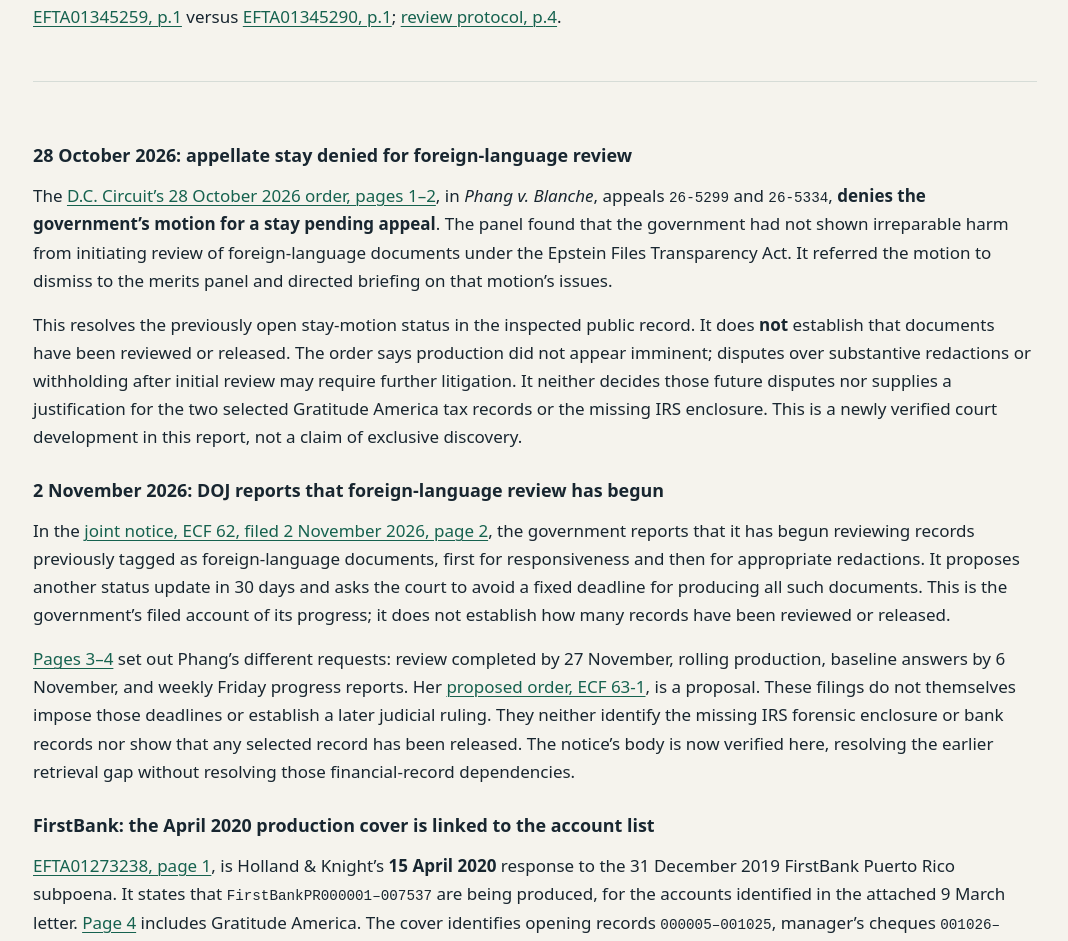
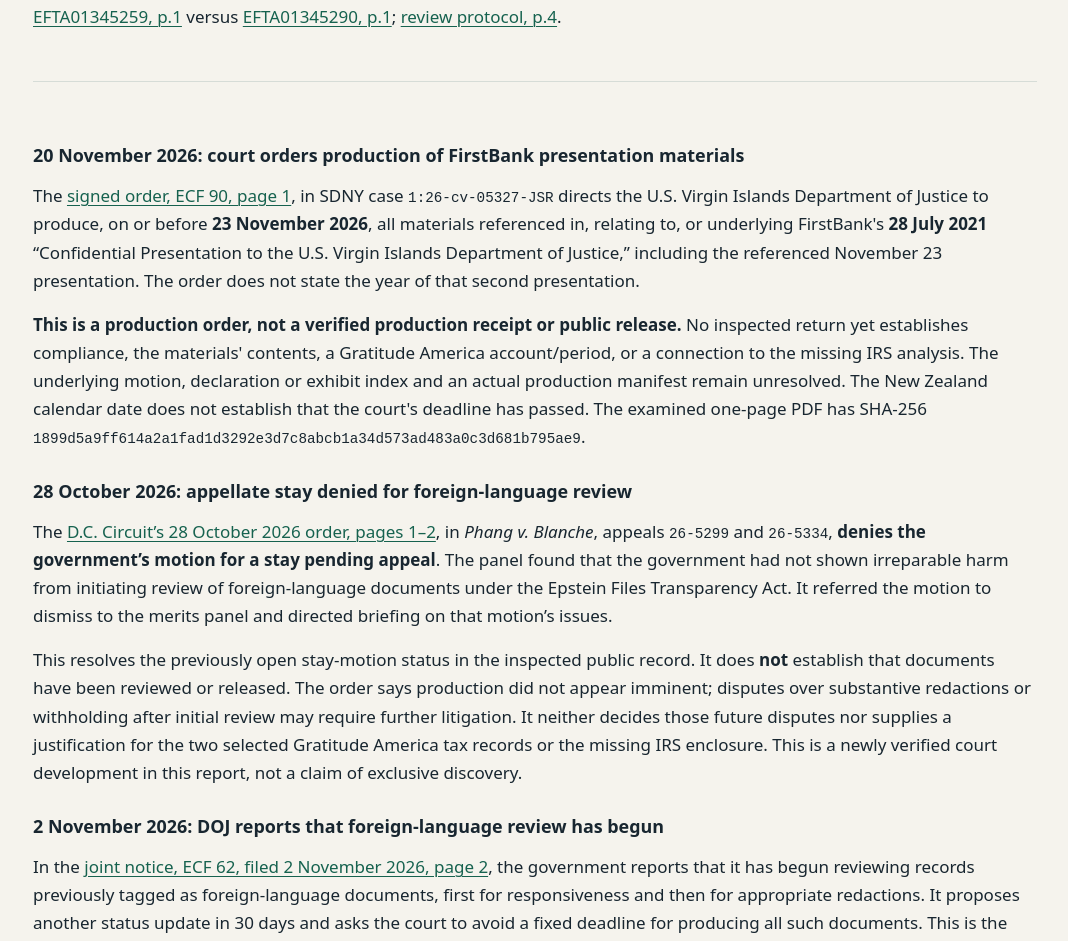
Before and after one commit to Acidfang/ForEveryone, a plain HTML site: page work/epstein-public-records/index.html in a window 1280 px wide. Shown: the part 10187-11128 px from the top of the page, without its empty margins (105-1173 px from the left). Drawn offline with Linux system fonts and the light colour scheme.

Commit message:
Document signed FirstBank presentation production order and open dependencies

```diff
--- a/work/epstein-public-records/index.html
+++ b/work/epstein-public-records/index.html
@@ -127,6 +127,10 @@
 </section>
 
 <section id="open">
+<h3 id="firstbank-20261120-order">20 November 2026: court orders production of FirstBank presentation materials</h3>
+<p data-source-receipt="1583">The <a href="https://ia601607.us.archive.org/4/items/gov.uscourts.nysd.666943/gov.uscourts.nysd.666943.90.0.pdf#page=1">signed order, ECF 90, page 1</a>, in SDNY case <code>1:26-cv-05327-JSR</code> directs the U.S. Virgin Islands Department of Justice to produce, on or before <strong>23 November 2026</strong>, all materials referenced in, relating to, or underlying FirstBank's <strong>28 July 2021</strong> “Confidential Presentation to the U.S. Virgin Islands Department of Justice,” including the referenced November 23 presentation. The order does not state the year of that second presentation.</p>
+<p data-continuation-receipts="1584-1590"><strong>This is a production order, not a verified production receipt or public release.</strong> No inspected return yet establishes compliance, the materials' contents, a Gratitude America account/period, or a connection to the missing IRS analysis. The underlying motion, declaration or exhibit index and an actual production manifest remain unresolved. The New Zealand calendar date does not establish that the court's deadline has passed. The examined one-page PDF has SHA-256 <code>1899d5a9ff614a2a1fad1d3292e3d7c8abcb1a34d573ad483a0c3d681b795ae9</code>.</p>
+
 <h3>28 October 2026: appellate stay denied for foreign-language review</h3><p>The <a href="https://media.cadc.uscourts.gov/orders/docs/2026/10/26-5299LDSN2.pdf#page=1">D.C. Circuit’s 28 October 2026 order, pages 1–2</a>, in <em>Phang v. Blanche</em>, appeals <code>26-5299</code> and <code>26-5334</code>, <strong>denies the government’s motion for a stay pending appeal</strong>. The panel found that the government had not shown irreparable harm from initiating review of foreign-language documents under the Epstein Files Transparency Act. It referred the motion to dismiss to the merits panel and directed briefing on that motion’s issues.</p><p>This resolves the previously open stay-motion status in the inspected public record. It does <strong>not</strong> establish that documents have been reviewed or released. The order says production did not appear imminent; disputes over substantive redactions or withholding after initial review may require further litigation. It neither decides those future disputes nor supplies a justification for the two selected Gratitude America tax records or the missing IRS enclosure. This is a newly verified court development in this report, not a claim of exclusive discovery.</p>
 
 <h3>2 November 2026: DOJ reports that foreign-language review has begun</h3><p>In the <a href="https://storage.courtlistener.com/recap/gov.uscourts.dcd.291779/gov.uscourts.dcd.291779.62.0_1.pdf#page=2">joint notice, ECF 62, filed 2 November 2026, page 2</a>, the government reports that it has begun reviewing records previously tagged as foreign-language documents, first for responsiveness and then for appropriate redactions. It proposes another status update in 30 days and asks the court to avoid a fixed deadline for producing all such documents. This is the government’s filed account of its progress; it does not establish how many records have been reviewed or released.</p><p><a href="https://storage.courtlistener.com/recap/gov.uscourts.dcd.291779/gov.uscourts.dcd.291779.62.0_1.pdf#page=3">Pages 3–4</a> set out Phang’s different requests: review completed by 27 November, rolling production, baseline answers by 6 November, and weekly Friday progress reports. Her <a href="https://storage.courtlistener.com/recap/gov.uscourts.dcd.291779/gov.uscourts.dcd.291779.63.1.pdf">proposed order, ECF 63-1</a>, is a proposal. These filings do not themselves impose those deadlines or establish a later judicial ruling. They neither identify the missing IRS forensic enclosure or bank records nor show that any selected record has been released. The notice’s body is now verified here, resolving the earlier retrieval gap without resolving those financial-record dependencies.</p>
```
